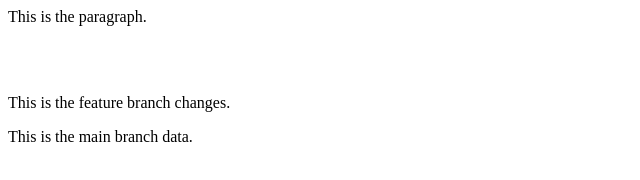
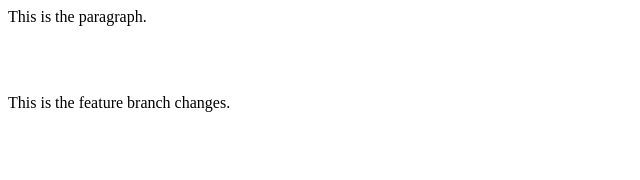
Before and after one commit to 3elgrey/LocalGit, a plain HTML site: page index.html in a window 1280 px wide. Shown: the whole page, without its empty margins (0-640 px from the left). Drawn offline with Linux system fonts and the light colour scheme.

Commit message:
Revert changes

```diff
--- a/index.html
+++ b/index.html
@@ -6,6 +6,3 @@
 <p>
     This is the feature branch changes.
 </p>
-<p>
-    This is the main branch data.
-</p>
```
